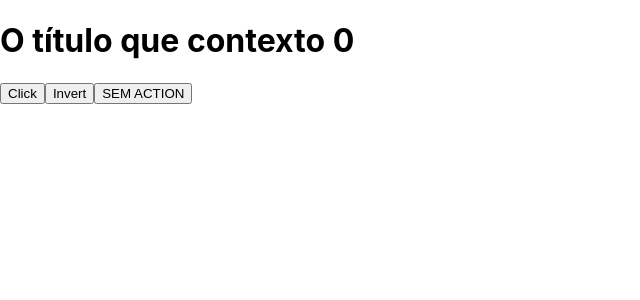
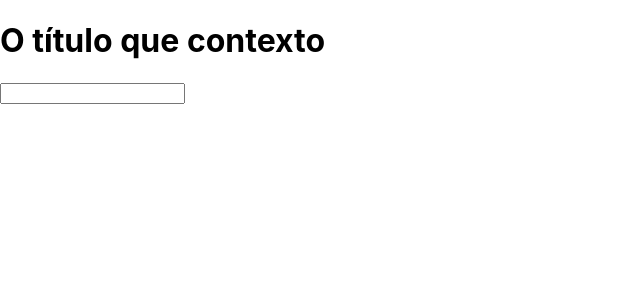
Before and after one commit to VinyAlexander02/react_hooks, a React (Create React App) app: page / in a window 1280 px wide. Shown: the top 300 px of the page, without its empty margins (0-640 px from the left). Built offline with nearby package versions, Linux system fonts and the light colour scheme.

Commit message:
Using UseReducer wirh useContext

```diff
--- a/src/App.js
+++ b/src/App.js
@@ -1,53 +1,74 @@
-import { useReducer } from 'react';
+import P from 'prop-types';
+import { createContext, useContext, useReducer, useRef } from 'react';
 import './App.css';
 
-const globalState = {
+// actions.js
+export const actions = {
+  CHANGE_TITLE: 'CHANGE_TITLE',
+};
+
+// data.js
+export const globalState = {
   title: 'O título que contexto',
   body: 'O body do contexto',
   counter: 0,
 };
 
-const reducer = (state, action) => {
+// reducer.js
+export const reducer = (state, action) => {
   switch (action.type) {
-    case 'muda': {
-      console.log('Chamou muda com', action.payload);
+    case actions.CHANGE_TITLE: {
+      console.log('Mudar título');
       return { ...state, title: action.payload };
-    }
-    case 'inverter': {
-      console.log('Chamou inverter');
-      const { title } = state;
-      return { ...state, title: title.split('').reverse().join('') };
     }
   }
 
-  console.log('NENHUMA ACTION ENCONTRADA...');
   return { ...state };
 };
 
-function App() {
+// AppContext.jsx
+export const Context = createContext();
+export const AppContext = ({ children }) => {
   const [state, dispatch] = useReducer(reducer, globalState);
-  const { counter, title } = state;
+
+  const changeTitle = (payload) => {
+    dispatch({ type: actions.CHANGE_TITLE, payload });
+  };
 
   return (
-    <div>
-      <h1>
-        {title} {counter}
+    <Context.Provider value={{ state, changeTitle }}>
+      {children}
+    </Context.Provider>
+  );
+};
+
+AppContext.propTypes = {
+  children: P.node,
+};
+
+// H1/index.jsx
+export const H1 = () => {
+  const context = useContext(Context);
+  const inputRef = useRef();
+
+  return (
+    <>
+      <h1 onClick={() => context.changeTitle(inputRef.current.value)}>
+        {context.state.title}
       </h1>
-      <button
-        onClick={() =>
-          dispatch({
-            type: 'muda',
-            payload: new Date().toLocaleString('pt-BR'),
-          })
-        }
-      >
-        Click
-      </button>
-      <button onClick={() => dispatch({ type: 'inverter' })}>Invert</button>
-      <button onClick={() => dispatch({ type: 'QUALQUERCOiSA' })}>
-        SEM ACTION
-      </button>
-    </div>
+      <input type="text" ref={inputRef} />
+    </>
+  );
+};
+
+// App.jsx
+function App() {
+  return (
+    <AppContext>
+      <div>
+        <H1 />
+      </div>
+    </AppContext>
   );
 }
 
```
